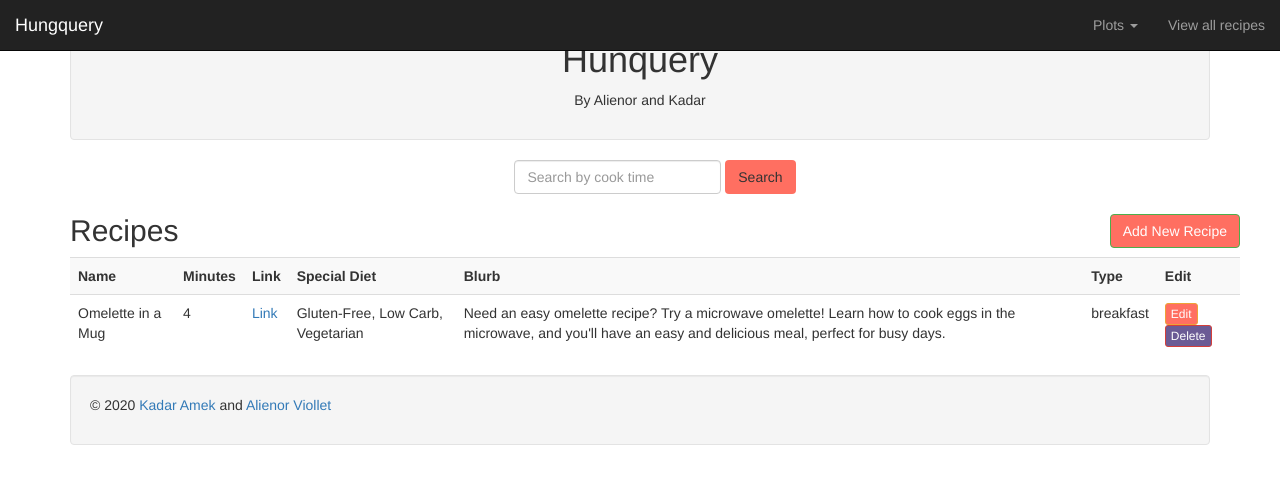
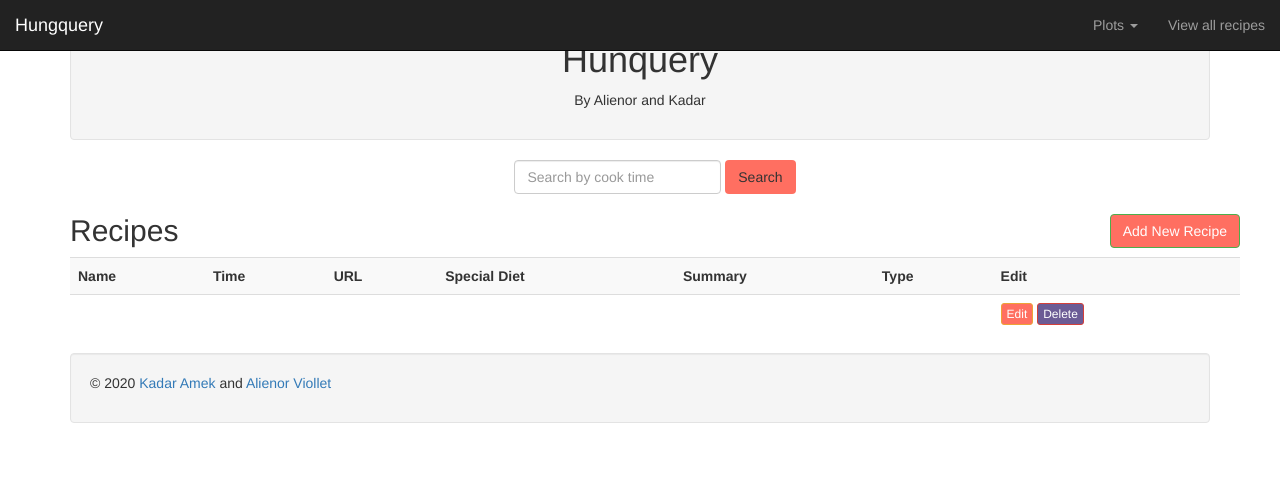
Before and after one commit to goldenMJ/Hungquery, a Flask app: page / in a window 1280 px wide. Shown: the top 484 px of the page. Run offline with Flask 2, Linux system fonts and the light colour scheme; some libraries are stand-ins or nearby versions.

Commit message:
update and reorganize table headers in index files

```diff
--- a/templates/index.html
+++ b/templates/index.html
@@ -85,22 +85,22 @@
         <table class="table table-striped">
             <tr>
                 <th>Name</th>
-                <th>Minutes</th>
-                <th>Link</th>
+                <th>Time</th>
+                <th>URL</th>
                 <th>Special Diet</th>
-                <th>Blurb</th>
+                <th>Summary</th>
                 <th>Type</th>
                 <th>Edit</th>
 
             </tr>
 
             <tr>
-                <td>Omelette in a Mug</td>
-                <td>4</td>
-                <td><a href="https://www.simplyrecipes.com/author/elise-bauer/"> Link</a></td>
-                <td>Gluten-Free, Low Carb, Vegetarian</td>
-                <td>Need an easy omelette recipe? Try a microwave omelette! Learn how to cook eggs in the microwave, and you'll have an easy and delicious meal, perfect for busy days.</td>
-                <td>breakfast</td>
+                <td></td>
+                <td></td>
+                <td></td>
+                <td></td>
+                <td></td>
+                <td></td>
                 <!-- action edit -->
                 <td>
 
```
Also changed, not shown: templates/search_recipe.html (+10 -9 lines).
